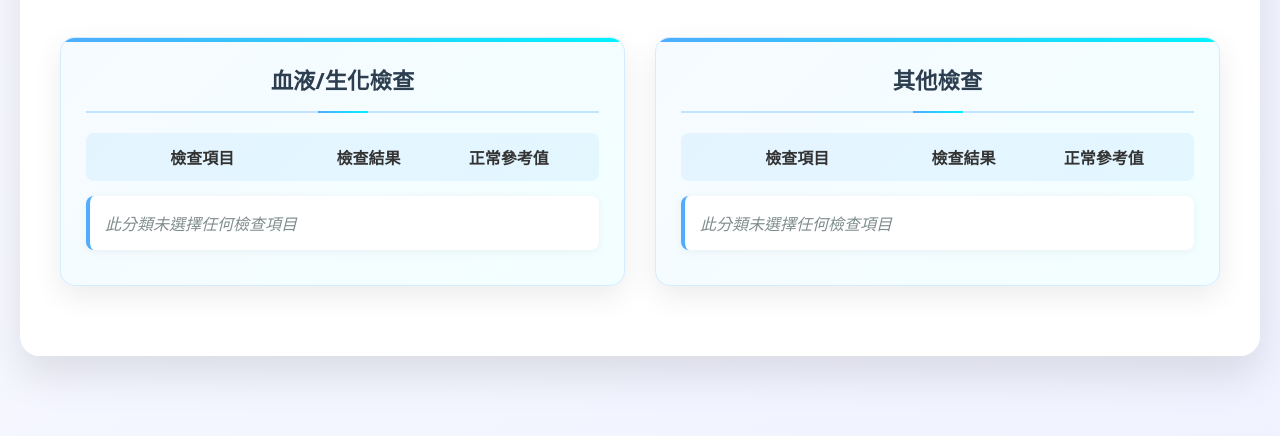
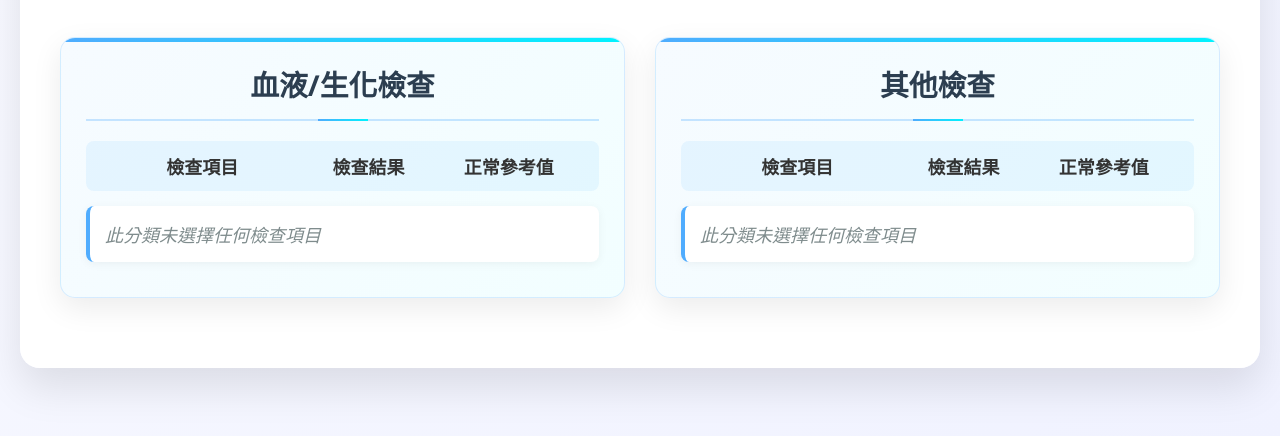
Before and after one commit to ooleo76/PGY_EPA_dyspnea_2_Exam-result, a plain HTML site: page index.html in a window 1280 px wide. Both pictures are taken after a click on the button "開始檢查". Shown: the part 356-792 px from the top of the page. Drawn offline with Linux system fonts and the light colour scheme.

Commit message:
修改字體大小

```diff
--- a/script.js
+++ b/script.js
@@ -75,8 +75,8 @@ const columnData = [
         { text: 'Ketone body', result: [['Ketone body', '0.4', '<0.6']] },
         { text: 'HbA1c', result: [['HbA1c', '4.4', '<5.7']] },
         { text: 'NT-proBNP', result: [['NT-proBNP', '3754.1', '<125']] },
-        { text: 'XX', result: [['XX', '數值KK', '正常值LL']] },
-        { text: 'XX', result: [['XX', '數值MM', '正常值NN']] }
+        { text: '', result: [['XX', '數值KK', '正常值LL']] },
+        { text: '', result: [['XX', '數值MM', '正常值NN']] }
     ],
     // 欄位 3: 影像檢查 (圖片和文字描述)
     [
@@ -87,8 +87,8 @@ const columnData = [
         { text: 'Chest CT', result: '', image: 'images/CHEST_CT.gif' },
         { text: 'Brain CT', result: '', image: 'images/BRAIN_CT.gif' },
         { text: '', result: '', image: 'https://via.placeholder.com/200x150/6c757d/ffffff?text=Image+7' },
-        { text: 'XX', result: [['XX', '數值MM', '正常值NN']], image: 'https://via.placeholder.com/200x150/e83e8c/ffffff?text=Image+8' },
-        { text: 'XX', result: [['XX', '數值MM', '正常值NN']], image: 'https://via.placeholder.com/200x150/fd7e14/ffffff?text=Image+9' },
+        { text: '', result: [['XX', '數值MM', '正常值NN']], image: 'https://via.placeholder.com/200x150/e83e8c/ffffff?text=Image+8' },
+        { text: '', result: [['XX', '數值MM', '正常值NN']], image: 'https://via.placeholder.com/200x150/fd7e14/ffffff?text=Image+9' },
         { text: 'CXR_ETT', result: '', image: 'images/image2.jpg' }
     ]
 ];
--- a/style.css
+++ b/style.css
@@ -108,7 +108,7 @@ h2 {
 }
 
 .column h3 {
-    font-size: 1.5em;
+    font-size: 2em;
     font-weight: 600;
     margin-bottom: 25px;
     text-align: center;
@@ -139,7 +139,7 @@ h2 {
     display: flex;
     align-items: center;
     cursor: pointer;
-    font-size: 16px;
+    font-size: 20px;
     padding: 12px 15px;
     border-radius: 8px;
     transition: all 0.2s ease;
@@ -247,7 +247,7 @@ h2 {
 }
 
 .result-column h3 {
-    font-size: 1.4em;
+    font-size: 1.8em;
     font-weight: 600;
     margin-bottom: 20px;
     text-align: center;
@@ -266,6 +266,7 @@ h2 {
     background: rgba(79, 172, 254, 0.1);
     padding: 12px;
     border-radius: 8px;
+    font-size: 18px;
 }
 
 .result-values {
@@ -308,7 +309,7 @@ h2 {
 }
 
 #column-3-result-container h3 {
-    font-size: 1.4em;
+    font-size: 1.8em;
     font-weight: 600;
     margin-bottom: 25px;
     text-align: center;
@@ -345,6 +346,7 @@ h2 {
     border-left: 4px solid #4facfe;
     margin-bottom: 10px;
     box-shadow: 0 2px 10px rgba(0,0,0,0.05);
+    font-size: 18px;
 }
 
 /* 響應式設計 */
```
